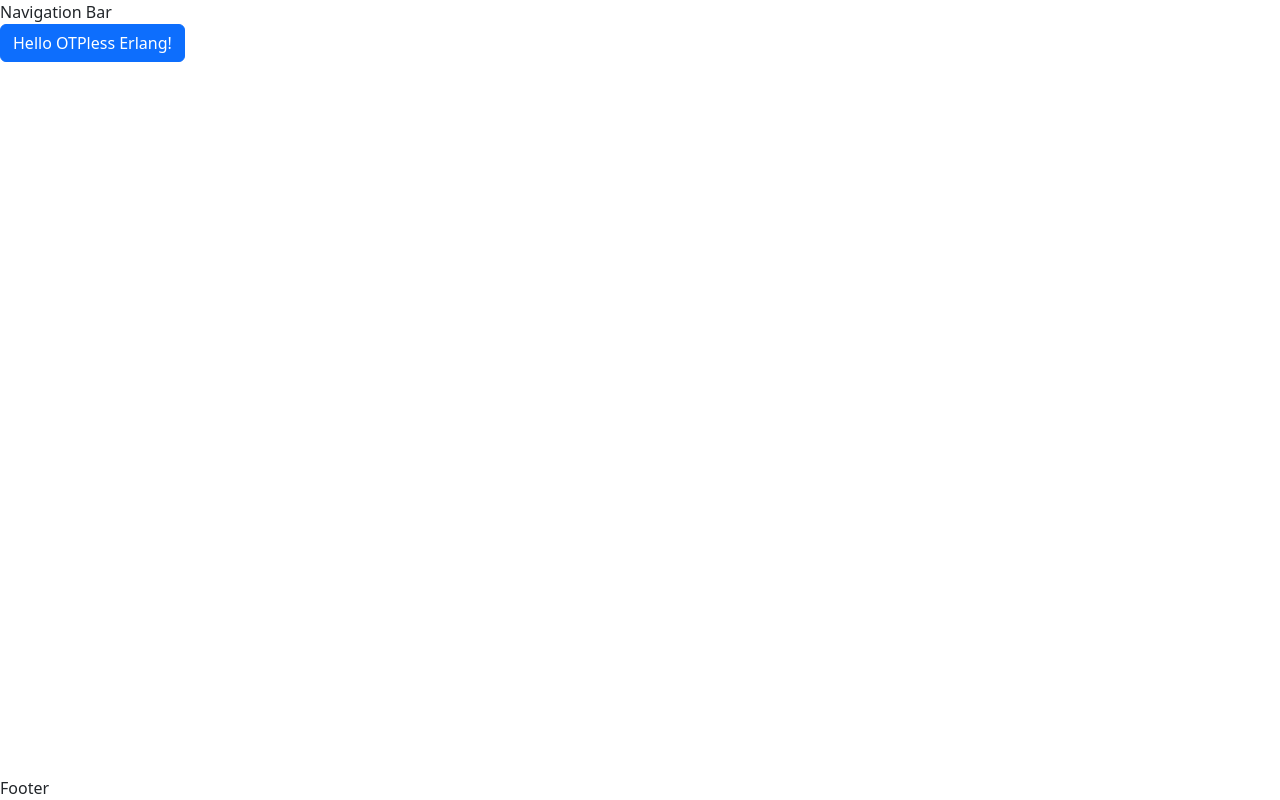
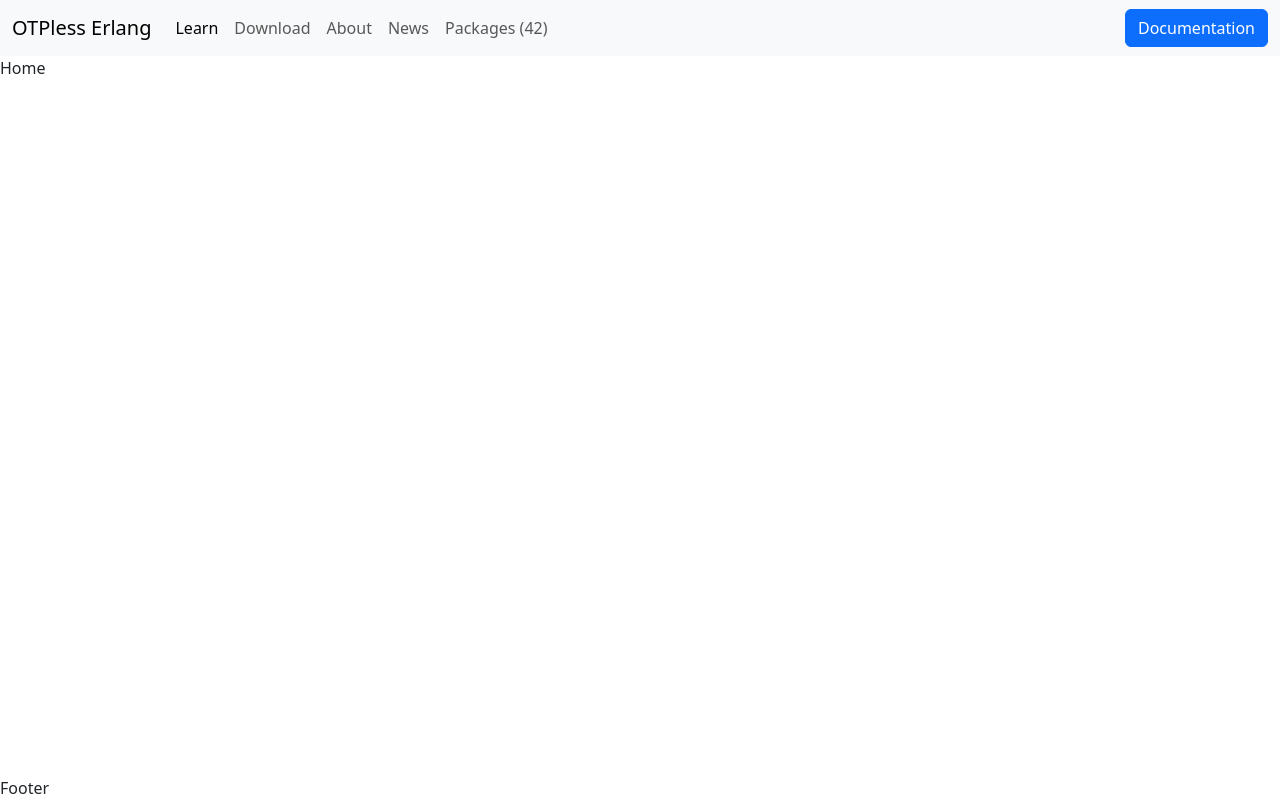
Before and after one commit to beam-erlang/beam-erlangsters-org, a Vue app: page / in a window 1280 px wide. Built offline with nearby package versions, Linux system fonts and the light colour scheme.

Commit message:
Implement skeleton of the website

```diff
--- a/package.json
+++ b/package.json
@@ -11,7 +11,8 @@
   "dependencies": {
     "@popperjs/core": "^2.11.8",
     "bootstrap": "^5.3.3",
-    "vue": "^3.5.12"
+    "vue": "^3.5.12",
+    "vue-router": "^4.4.5"
   },
   "devDependencies": {
     "@vitejs/plugin-vue": "^5.1.4",
--- a/src/App.vue
+++ b/src/App.vue
@@ -1,7 +1,60 @@
 <template>
-  <header>Navigation Bar</header>
+  <header>
+    <nav class="navbar navbar-expand-lg bg-body-tertiary">
+      <div class="container-fluid">
+        <button class="navbar-toggler" type="button" data-bs-toggle="collapse" data-bs-target="#navbarTogglerDemo03" aria-controls="navbarTogglerDemo03" aria-expanded="false" aria-label="Toggle navigation">
+          <span class="navbar-toggler-icon"></span>
+        </button>
+        <router-link to="/" class="navbar-brand">OTPless Erlang</router-link>
+        <div class="collapse navbar-collapse" id="navbarTogglerDemo03">
+          <ul class="navbar-nav me-auto mb-2 mb-lg-0">
+            <li class="nav-item">
+              <router-link
+                class="nav-link active"
+                aria-current="page"
+                to="/learn"
+              >Learn</router-link>
+            </li>
+            <li class="nav-item">
+              <router-link
+                class="nav-link"
+                aria-current="page"
+                to="/download"
+              >Download</router-link>
+            </li>
+            <li class="nav-item">
+              <router-link
+                class="nav-link"
+                aria-current="page"
+                to="/about"
+              >About</router-link>
+            </li>
+            <li class="nav-item">
+              <router-link
+                class="nav-link"
+                aria-current="page"
+                to="/news"
+              >News</router-link>
+            </li>
+            <li class="nav-item">
+              <a
+                class="nav-link"
+                aria-current="page"
+                href="https://www.beam-packages.org/"
+              >Packages (42)</a>
+            </li>
+          </ul>
+          <a
+            type="button"
+            class="btn btn-primary"
+            href="https://docs.otpless-erlang.org/"
+          >Documentation</a>
+        </div>
+      </div>
+    </nav>
+  </header>
   <main>
-    <button type="button" class="btn btn-primary">Hello OTPless Erlang!</button>
+    <router-view></router-view>
   </main>
   <footer>Footer</footer>
 </template>
--- a/src/main.js
+++ b/src/main.js
@@ -2,6 +2,46 @@ import './main.scss'
 import * as bootstrap from 'bootstrap'
 
 import { createApp } from 'vue'
+import { createRouter, createWebHistory } from 'vue-router'
+
 import App from './App.vue'
+import Home from './pages/Home.vue'
+import Learn from './pages/Learn.vue'
+import Download from './pages/Download.vue'
+import About from './pages/About.vue'
+import News from './pages/News.vue'
 
-createApp(App).mount('#app')
+const router = createRouter({
+  history: createWebHistory(import.meta.env.BASE_URL),
+  routes: [
+    {
+      path: '/',
+      name: 'home',
+      component: Home
+    },
+    {
+        path: '/learn',
+        name: 'learn',
+        component: Learn
+    },
+    {
+        path: '/download',
+        name: 'download',
+        component: Download
+    },
+    {
+        path: '/about',
+        name: 'about',
+        component: About
+    },
+    {
+        path: '/news',
+        name: 'news',
+        component: News
+    }
+  ]
+})
+
+let app = createApp(App)
+app.use(router)
+app.mount('#app')
--- /dev/null
+++ b/src/pages/About.vue
@@ -0,0 +1,3 @@
+<template>
+  <div>About</div>
+</template>
--- /dev/null
+++ b/src/pages/Download.vue
@@ -0,0 +1,3 @@
+<template>
+  <div>Download</div>
+</template>
--- /dev/null
+++ b/src/pages/Home.vue
@@ -0,0 +1,3 @@
+<template>
+  <div>Home</div>
+</template>
--- /dev/null
+++ b/src/pages/Learn.vue
@@ -0,0 +1,3 @@
+<template>
+  <div>Learn</div>
+</template>
--- /dev/null
+++ b/src/pages/News.vue
@@ -0,0 +1,3 @@
+<template>
+  <div>About</div>
+</template>
```
